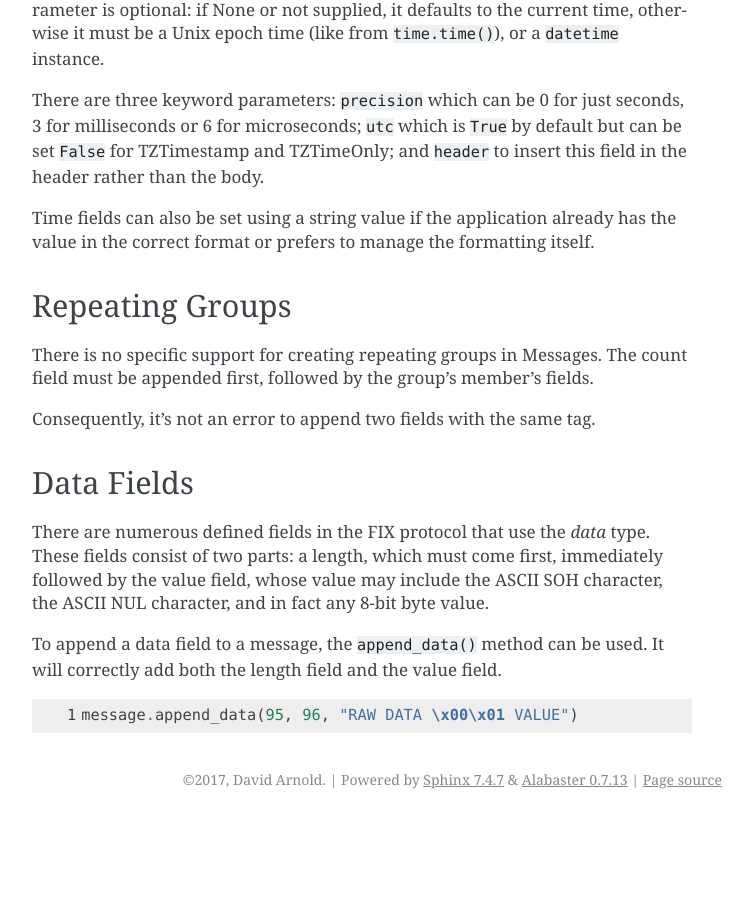
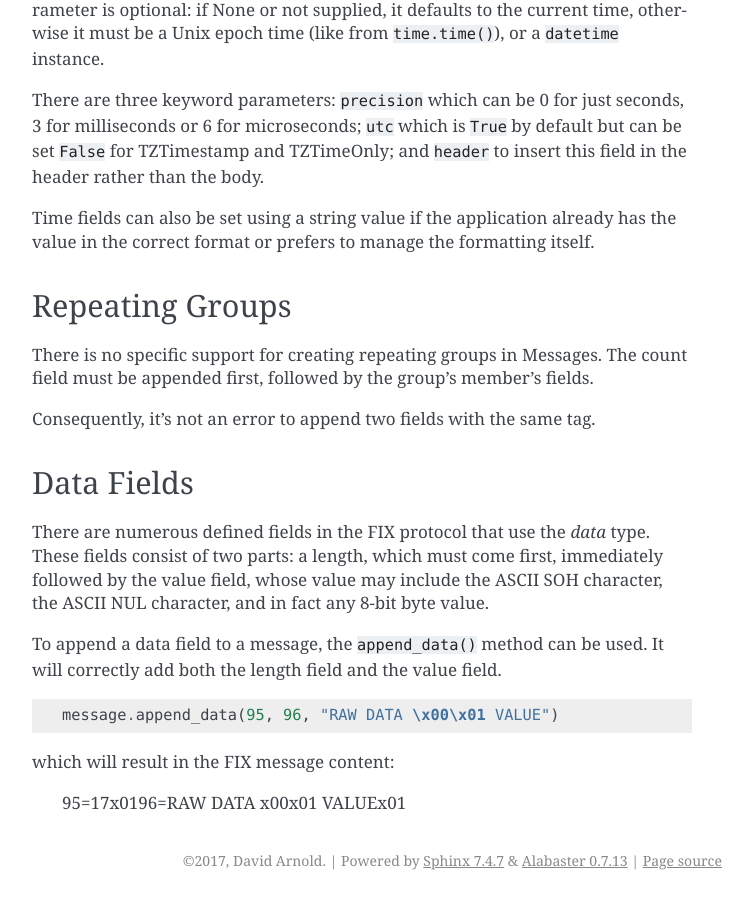
Before and after one commit to da4089/simplefix, a Sphinx documentation site: the page built from doc/creating.rst, in a window 1280 px wide and 900 px high, scrolled down 2057 px. Shown: the whole window, without its empty margins (388-1141 px from the left). Built offline with Sphinx 7.4.7, drawn with Linux system fonts in a browser that asks for light colours; before the commit the page ends 2876 px from its top, so only the background shows below that.

```diff
--- a/doc/creating.rst
+++ b/doc/creating.rst
@@ -139,6 +139,11 @@
 used.  It will correctly add both the length field and the value field.
 
 .. code-block:: python
-    :linenos:
 
     message.append_data(95, 96, "RAW DATA \x00\x01 VALUE")
+
+which will result in the FIX message content:
+
+.. epigraph::
+
+    95=17\x0196=RAW DATA \x00\x01 VALUE\x01
```
